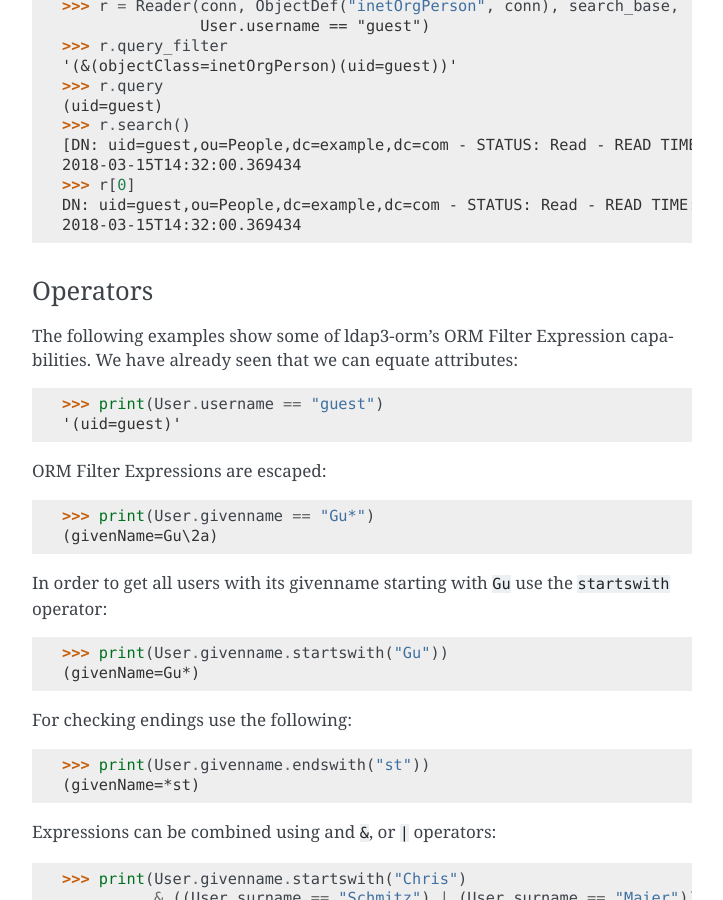
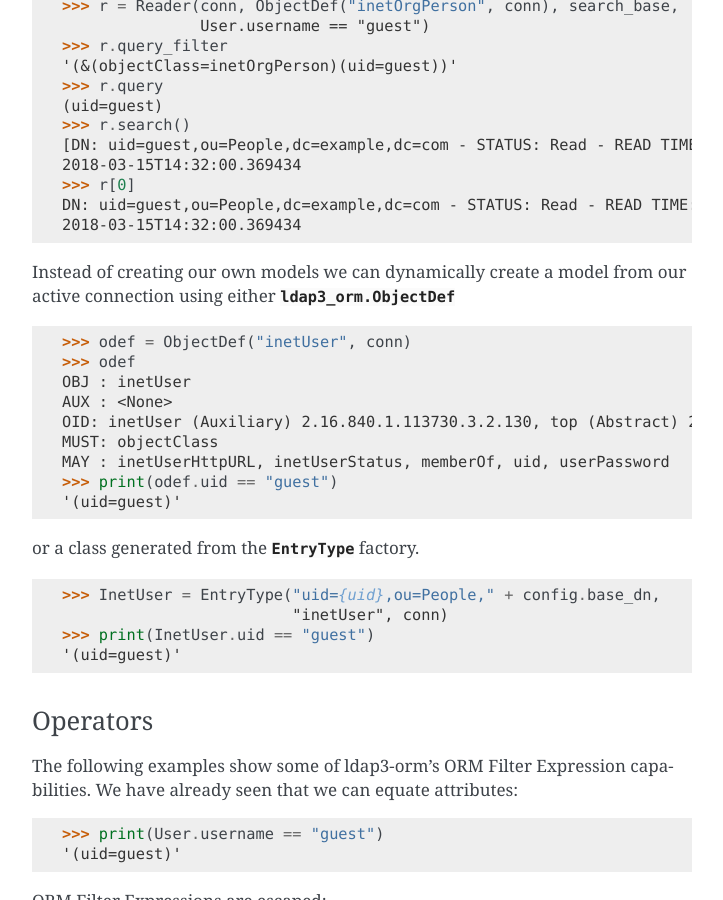
Before and after one commit to cfelder/ldap3-orm, a Sphinx documentation site: the page built from doc/classes/entry.rst, in a window 1280 px wide and 900 px high, scrolled down 2186 px. Shown: the whole window, without its empty margins (388-1111 px from the left). Built offline with Sphinx 7.4.7, drawn with Linux system fonts in a browser that asks for light colours; the version number could not be read and is left out.

Commit message:
Add ORM filter documentation for `ObjectDef` and `EntryType`
Change-Id: I5c876b4e86b3f42ba5bfddc5a29c237238c701ee
Reviewed-on: https://code.bsm-felder.de/review/283
Reviewed-by: Christian Felder <webmaster@bsm-felder.de>

```diff
--- a/doc/classes/entry.rst
+++ b/doc/classes/entry.rst
@@ -98,6 +98,26 @@ We can use :py:class:`ldap3_orm.Reader <ldap3.abstract.cursor.Reader>` objects.
    DN: uid=guest,ou=People,dc=example,dc=com - STATUS: Read - READ TIME:
    2018-03-15T14:32:00.369434
 
+Instead of creating our own models we can dynamically create a model from
+our active connection using either
+:py:class:`ldap3_orm.ObjectDef <ldap3.abstract.objectDef.ObjectDef>`
+
+   >>> odef = ObjectDef("inetUser", conn)
+   >>> odef
+   OBJ : inetUser
+   AUX : <None>
+   OID: inetUser (Auxiliary) 2.16.840.1.113730.3.2.130, top (Abstract) 2.5.6.0
+   MUST: objectClass
+   MAY : inetUserHttpURL, inetUserStatus, memberOf, uid, userPassword
+   >>> print(odef.uid == "guest")
+   '(uid=guest)'
+
+or a class generated from the :py:class:`~ldap3_orm.entry.EntryType` factory.
+
+   >>> InetUser = EntryType("uid={uid},ou=People," + config.base_dn,
+                            "inetUser", conn)
+   >>> print(InetUser.uid == "guest")
+   '(uid=guest)'
 
 Operators
 ---------
```
